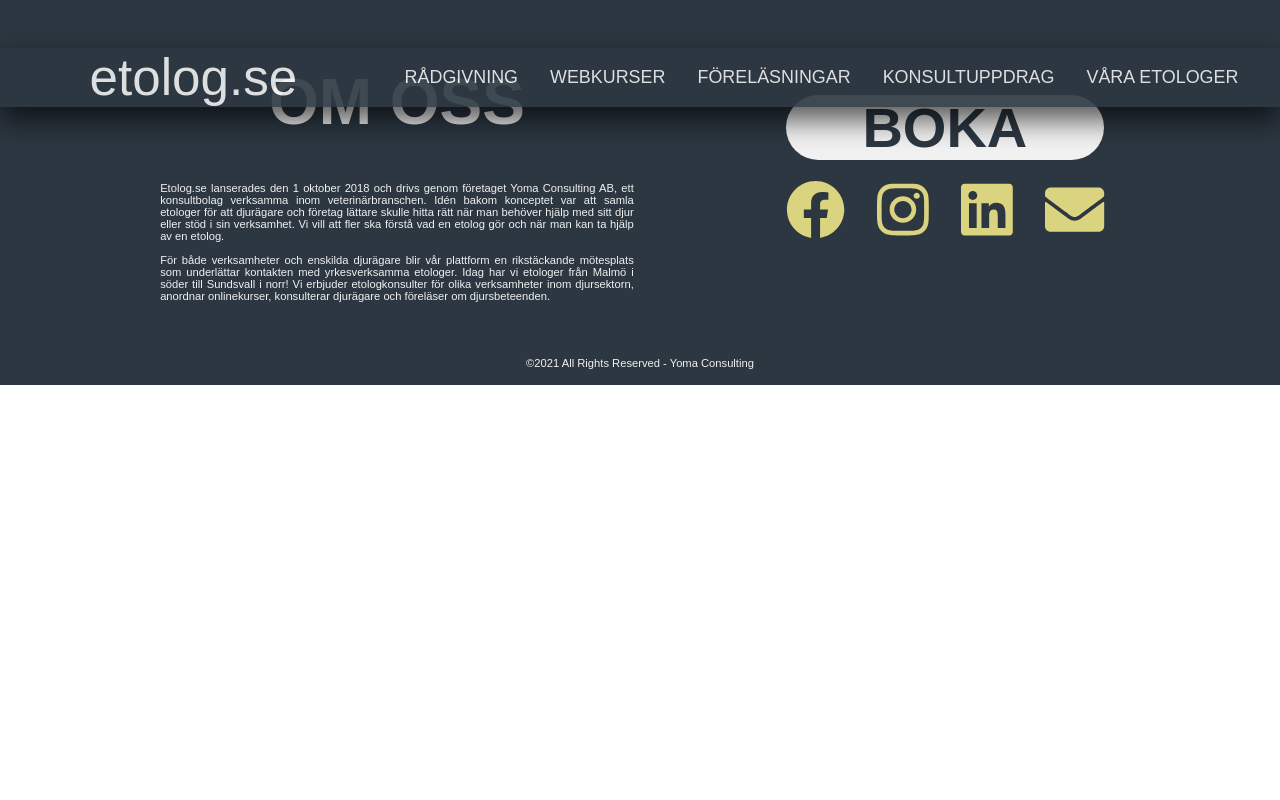
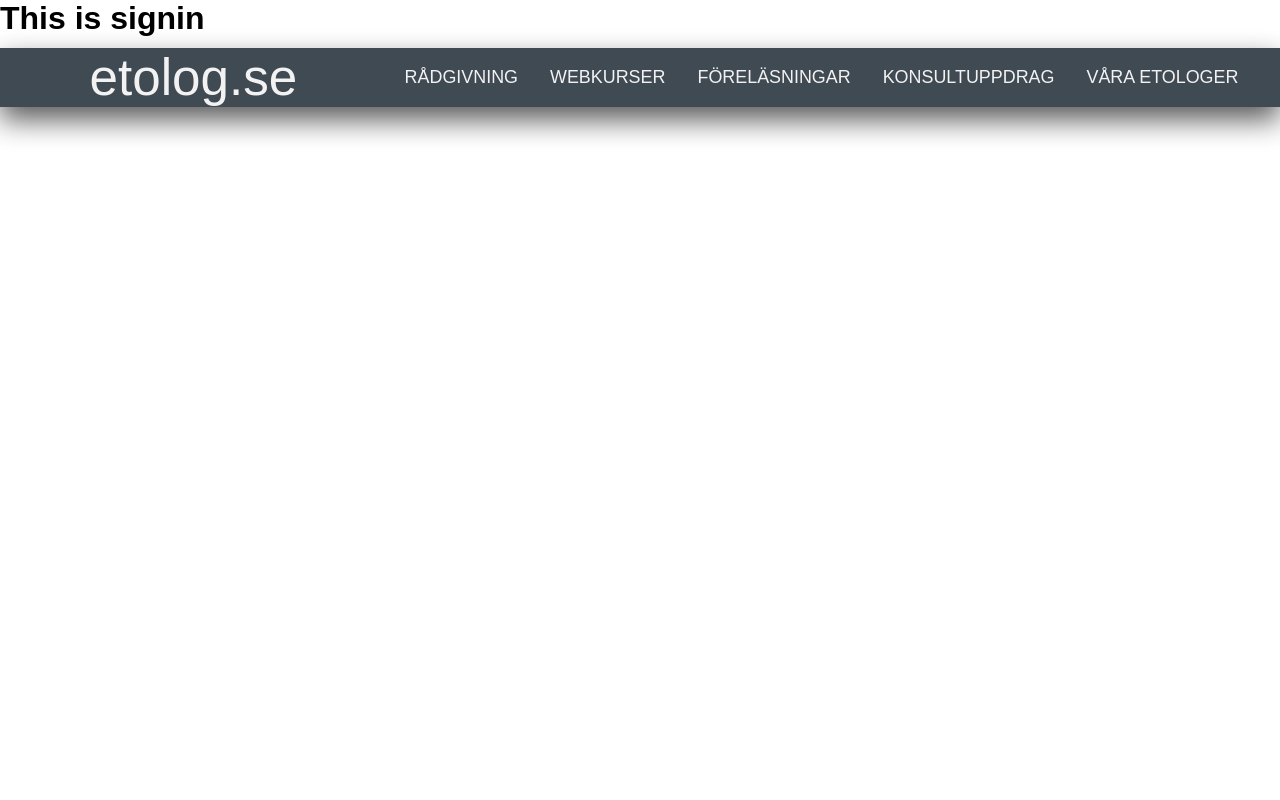
Before and after one commit to philip-rasmusson/etolog-se, a React (Create React App) app: page /signin in a window 1280 px wide. Shown: the top 800 px of the page. Built offline with nearby package versions, Linux system fonts and the light colour scheme.

Commit message:
started on signin view

```diff
--- a/src/views/signinView/SigninView.tsx
+++ b/src/views/signinView/SigninView.tsx
@@ -11,5 +11,5 @@ export const SigninView = () => {
     return width <= DesktopMobileBreakpoint.width ? <SigninViewDesktop /> : <SigninViewDesktop />
   }
 
-  return <div>{SigninViewDesktop}</div>
+  return <div>{toggleDesktopOrMobileViewForNavbar()}</div>
 }
```
